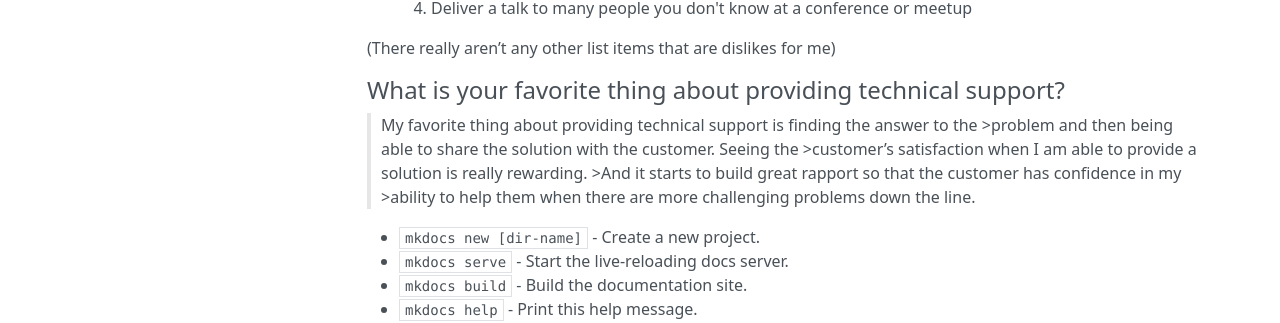
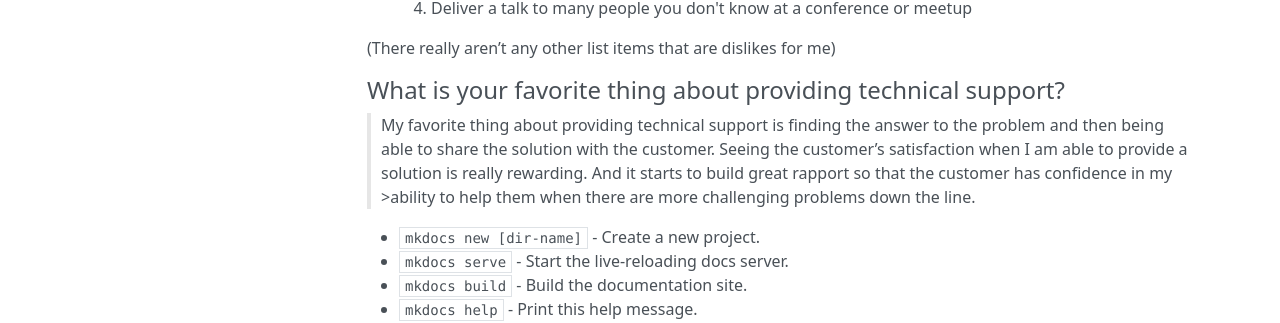
Before and after one commit to julie-norris/mkdocs-base, an MkDocs documentation site: the page built from docs/index.md, in a window 1280 px wide and 1205 px high. Shown: the part 621-944 px from the top of the window. Built offline with MkDocs 1.6.1, drawn with Linux system fonts in a browser that asks for light colours; nearby versions of some CDN libraries.

```diff
--- a/docs/index.md
+++ b/docs/index.md
@@ -20,7 +20,8 @@
 (There really aren’t any other list items that are dislikes for me)
 
 #### What is your favorite thing about providing technical support?
->My favorite thing about providing technical support is finding the answer to the >problem and then being able to share the solution with the customer. Seeing the >customer’s satisfaction when I am able to provide a solution is really rewarding. >And it starts to build great rapport so that the customer has confidence in my >ability to help them when there are more challenging problems down the line.
+
+>My favorite thing about providing technical support is finding the answer to the problem and then being able to share the solution with the customer. Seeing the customer’s satisfaction when I am able to provide a solution is really rewarding. And it starts to build great rapport so that the customer has confidence in my >ability to help them when there are more challenging problems down the line.
 
 
 
```
